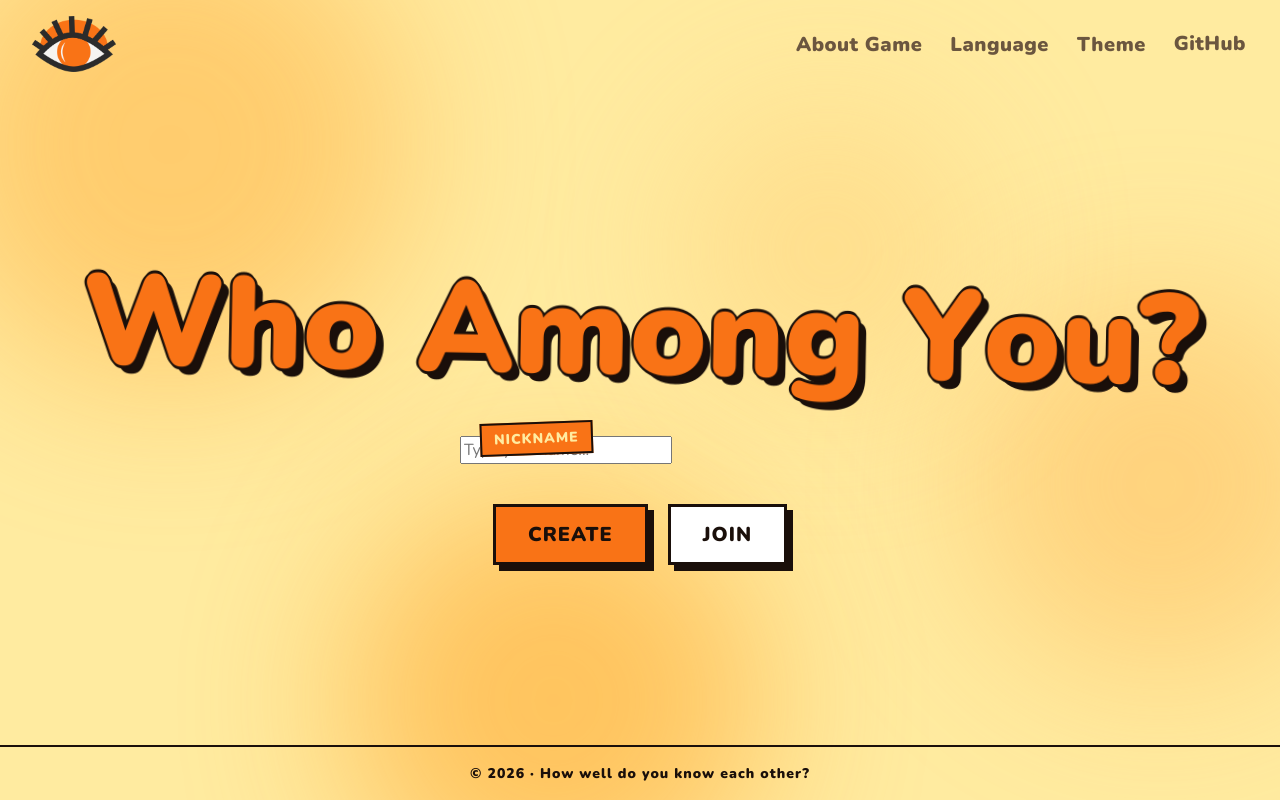
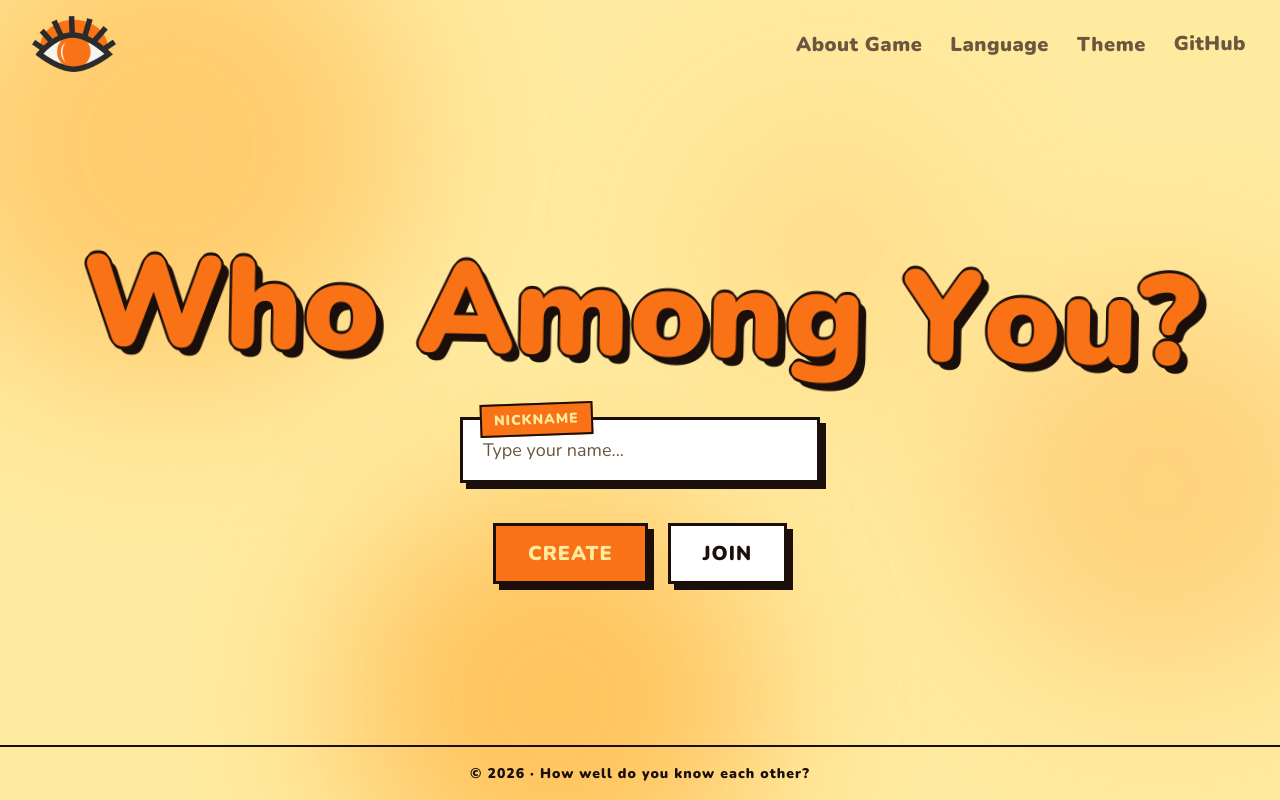
Before and after one commit to Meidorislav/who-among-you, a React (Vite) app in the folder frontend/: page / in a window 1280 px wide. Built offline with nearby package versions, Linux system fonts and the light colour scheme.

Commit message:
fix: fix colors

```diff
--- a/frontend/src/components/Home/Home.module.css
+++ b/frontend/src/components/Home/Home.module.css
@@ -59,6 +59,7 @@
   position: relative;
   width: min(100%, 360px);
 }
+
 .inputLabel {
   position: absolute;
   top: -14px;
@@ -76,11 +77,9 @@
   transform: rotate(-2deg);
   user-select: none;
 }
-...
-.buttonPrimary {
-  background: var(--color-accent);
-  color: var(--color-on-accent);
-}
+
+.input {
+  width: 100%;
   padding: 18px 20px;
   font-size: 18px;
   color: var(--color-text);
@@ -134,6 +133,7 @@
 
 .buttonPrimary {
   background: var(--color-accent);
+  color: var(--color-on-accent);
 }
 
 .buttonSecondary {
```
